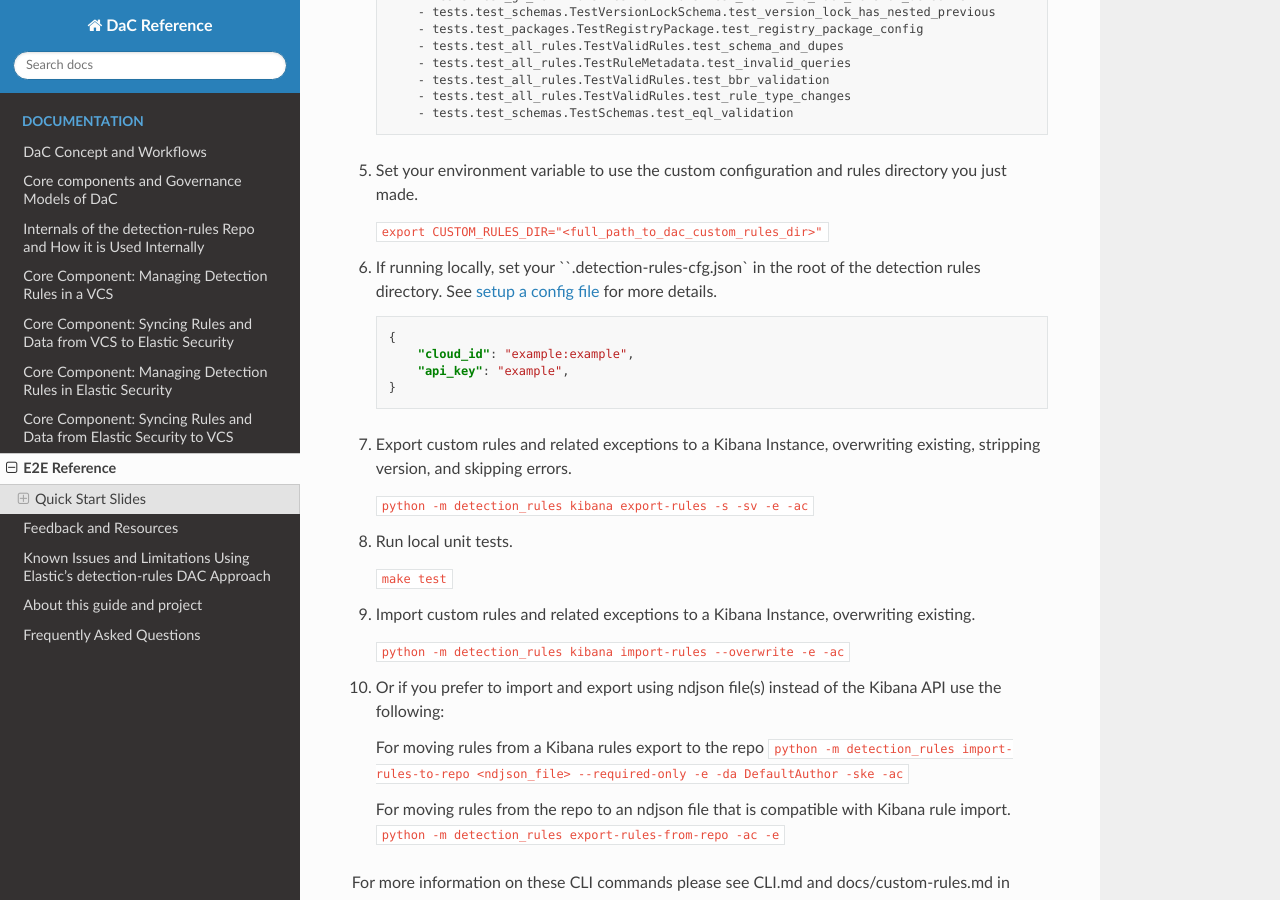
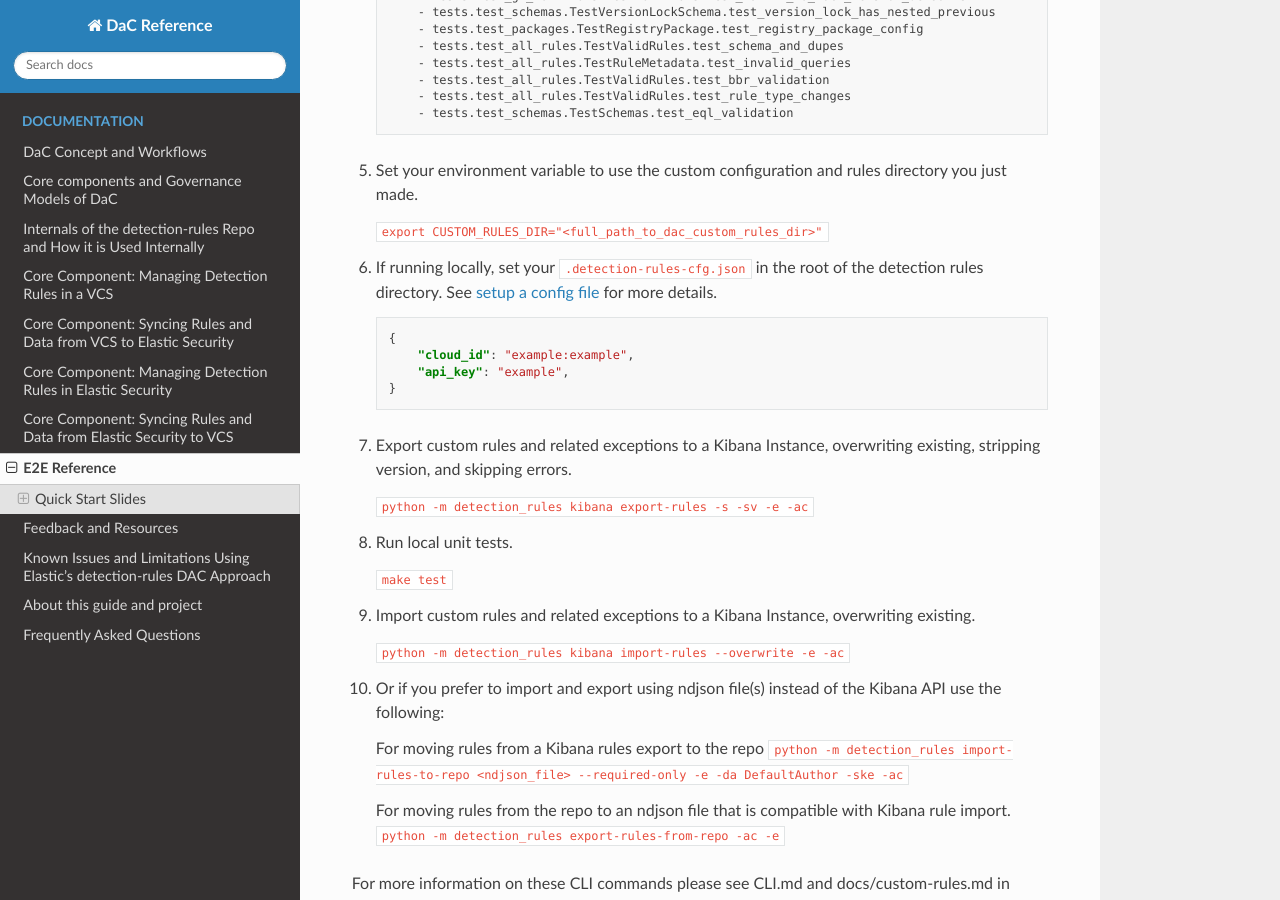
Before and after one commit to elastic/DaC-Reference, a Sphinx documentation site: the page built from docs/etoe_reference_example.md, in a window 1280 px wide and 900 px high, scrolled down 1676 px. Built offline with Sphinx 7.4.7 and the Read the Docs theme 2.0.0, drawn with Linux system fonts in a browser that asks for light colours.

````diff
--- a/docs/etoe_reference_example.md
+++ b/docs/etoe_reference_example.md
@@ -60,7 +60,7 @@ Take a look at an example of how you can use some of our DaC features. The repo
 
     `export CUSTOM_RULES_DIR="<full_path_to_dac_custom_rules_dir>"`
 
-1. If running locally, set your ``.detection-rules-cfg.json` in the root of the detection rules directory. See [setup a config file](https://github.com/elastic/detection-rules/blob/main/CLI.md#setup-a-config-file) for more details.
+1. If running locally, set your `.detection-rules-cfg.json` in the root of the detection rules directory. See [setup a config file](https://github.com/elastic/detection-rules/blob/main/CLI.md#setup-a-config-file) for more details.
 
     ```json
     {
````
